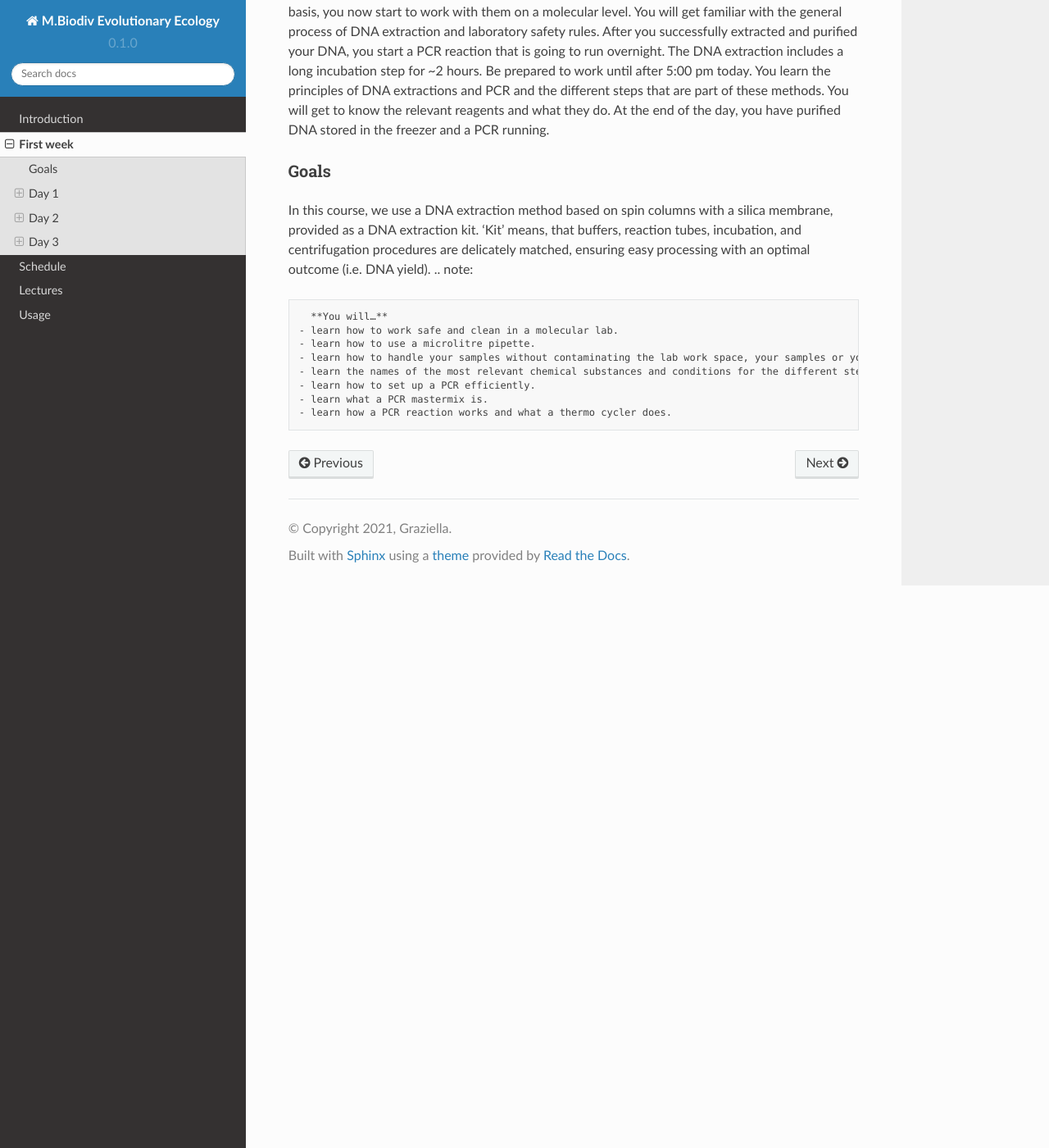
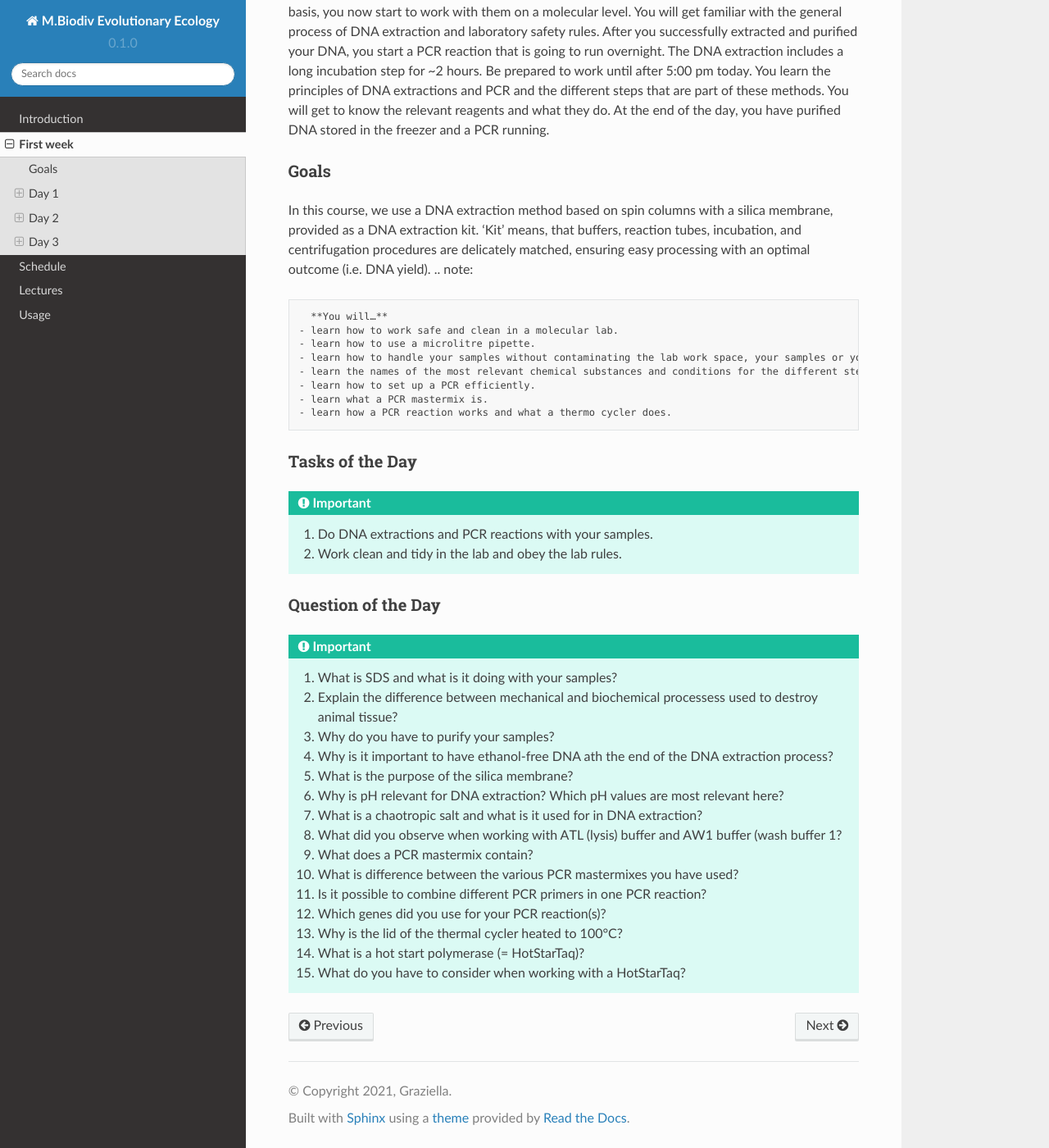
Before and after one commit to bheimbu/evolutionary_ecology, a Sphinx documentation site: the page built from docs/source/first_week.rst, in a window 1280 px wide and 1400 px high, scrolled down 3898 px. Shown: the whole window at 82% size. Built offline with Sphinx 7.4.7 and the Read the Docs theme 2.0.0, drawn with Linux system fonts in a browser that asks for light colours; pages that are not in the unit, such as notebooks, are missing from menus.

Commit message:
Update first_week.rst

```diff
--- a/docs/source/first_week.rst
+++ b/docs/source/first_week.rst
@@ -110,3 +110,28 @@ In this course, we use a DNA extraction method based on spin columns with a sili
   - learn how to set up a PCR efficiently.
   - learn what a PCR mastermix is.
   - learn how a PCR reaction works and what a thermo cycler does.
+
+Tasks of the Day
+^^^^^^^^^^^^^^^^
+.. important::
+    1. Do DNA extractions and PCR reactions with your samples.
+    2. Work clean and tidy in the lab and obey the lab rules.
+
+Question of the Day
+^^^^^^^^^^^^^^^^^^^
+.. important::
+  1. What is SDS and what is it doing with your samples?
+  2. Explain the difference between mechanical and biochemical processess used to destroy animal tissue?
+  3. Why do you have to purify your samples?
+  4. Why is it important to have ethanol-free DNA ath the end of the DNA extraction process?
+  5. What is the purpose of the silica membrane?
+  6. Why is pH relevant for DNA extraction? Which pH values are most relevant here?
+  7. What is a chaotropic salt and what is it used for in DNA extraction?
+  8. What did you observe when working with ATL (lysis) buffer and AW1 buffer (wash buffer 1?
+  9. What does a PCR mastermix contain?
+  10. What is difference between the various PCR mastermixes you have used?
+  11. Is it possible to combine different PCR primers in one PCR reaction?
+  12. Which genes did you use for your PCR reaction(s)?
+  13. Why is the lid of the thermal cycler heated to 100°C?
+  14. What is a hot start polymerase (= HotStarTaq)?
+  15. What do you have to consider when working with a HotStarTaq?
```
